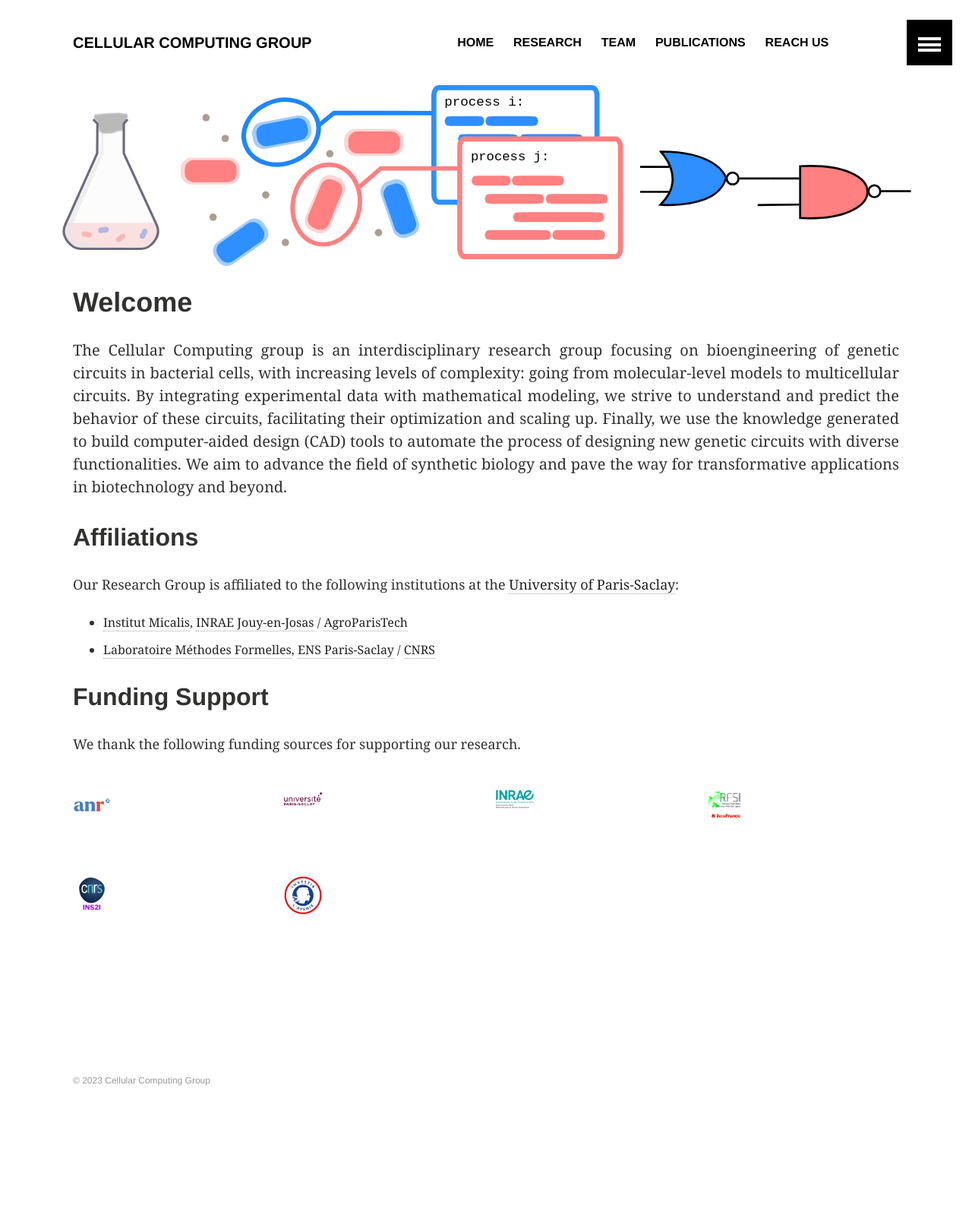
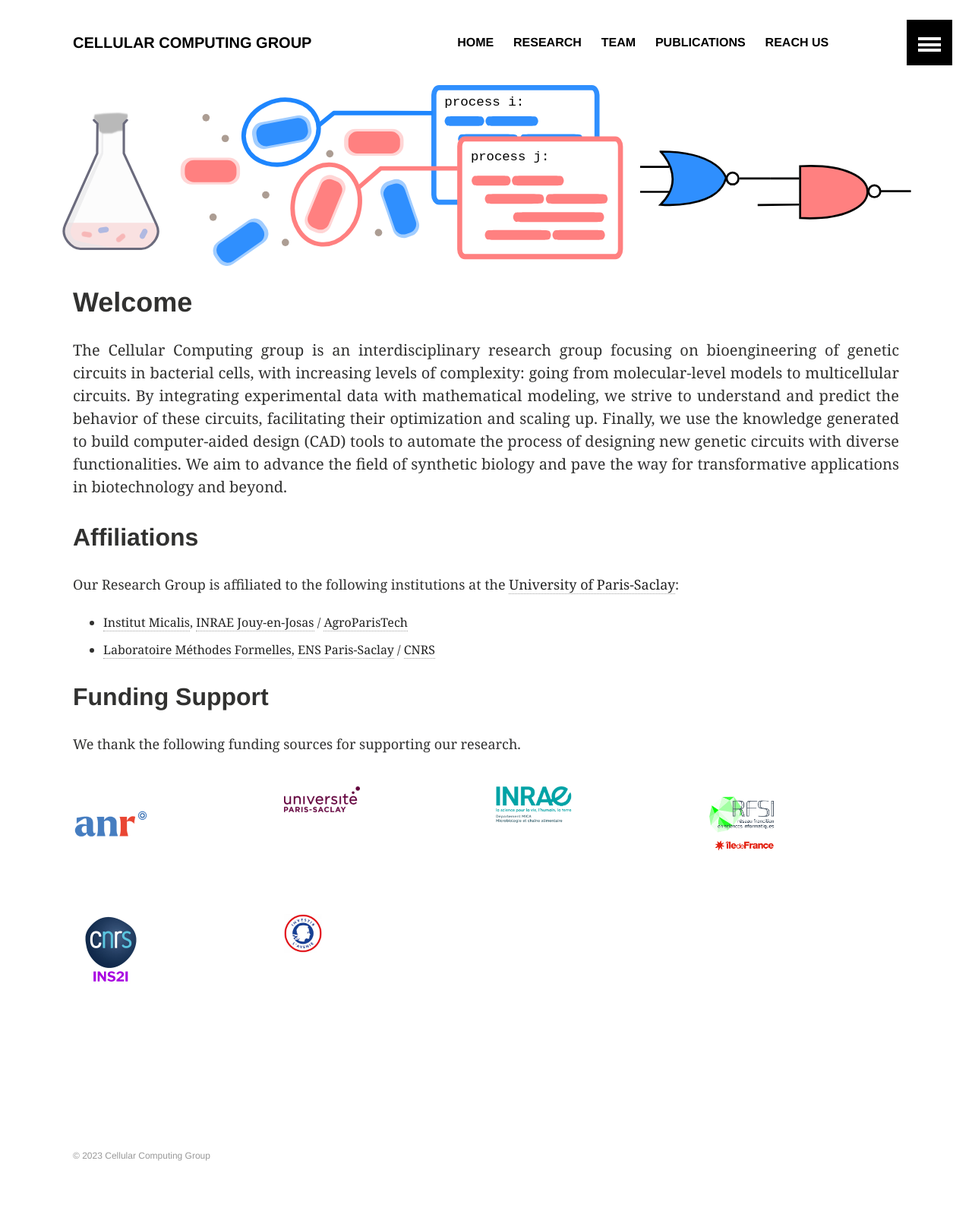
Before and after one commit to ROBACON/team-website, a Jekyll site: the page built from index.md, in a window 1280 px wide. Shown: the whole page at 76% size. Built offline with Jekyll 4.4.1, drawn with Linux system fonts in a browser that asks for light colours; before the commit the page ends 1508 px from its top, so only the background shows below that.

Commit message:
Update index.md

```diff
--- a/index.md
+++ b/index.md
@@ -29,23 +29,23 @@
 <div class="tiles">
 
 <div class="tile" markdown="1">
-<img src="/images/anr_logo.png" alt="ANR" width="50"/>
+<img src="/images/anr_logo.png" alt="ANR" width="100"/>
 </div><!-- /.tile -->
 
 <div class="tile" markdown="1">
-<img src="/images/upsaclay.png" alt="UPSaclay" width="50"/>
+<img src="/images/upsaclay.png" alt="UPSaclay" width="100"/>
 </div><!-- /.tile -->
 
 <div class="tile" markdown="1">
-<img src="/images/mica_dept.png" alt="UPSaclay" width="50"/>
+<img src="/images/mica_dept.png" alt="UPSaclay" width="100"/>
 </div><!-- /.tile -->
 
 <div class="tile" markdown="1">
-<img src="/images/dim_rfsi.png" alt="DIM_RFSI" width="50"/>
+<img src="/images/dim_rfsi.png" alt="DIM_RFSI" width="100"/>
 </div><!-- /.tile -->
 
 <div class="tile" markdown="1">
-<img src="/images/cnrs_ins2i.jpg" alt="CNRS_INS2I" width="50"/>
+<img src="/images/cnrs_ins2i.jpg" alt="CNRS_INS2I" width="100"/>
 </div><!-- /.tile -->
 
 <div class="tile" markdown="1">
```
